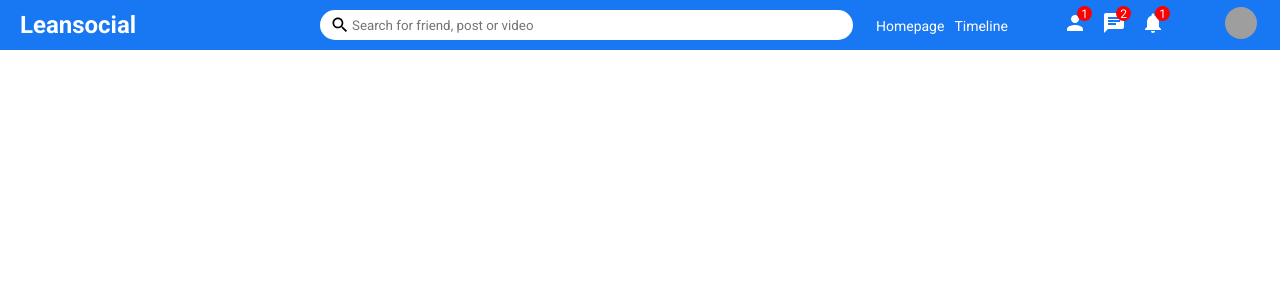
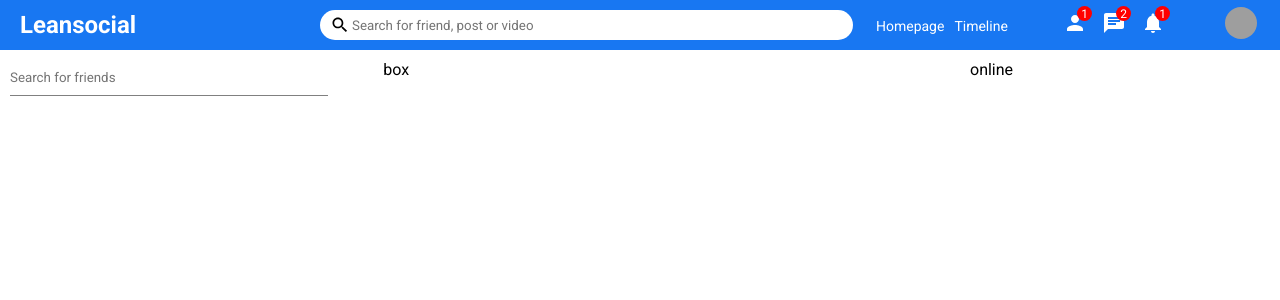
Before and after one commit to LeandroAntunez/react-social, a React (Create React App) app: page /messenger in a window 1280 px wide. Shown: the top 300 px of the page. Built offline with nearby package versions, Linux system fonts and the light colour scheme; sample sign-in values are in the browser's storage.

Commit message:
Messenger: basic HTML structure and style with CSS

```diff
--- a/src/pages/messenger/Messenger.jsx
+++ b/src/pages/messenger/Messenger.jsx
@@ -3,11 +3,26 @@ import Topbar from "../../components/topbar/Topbar";
 
 export default function Messenger() {
     return (
-        <div className="messenger">
+        <>
             <Topbar />
-            <div className="chatMenu"></div>
-            <div className="chatBox"></div>
-            <div className="chatOnline"></div>
-        </div>
+            <div className="messenger">
+                <div className="chatMenu">
+                    <div className="chatMenuWrapper">
+                        <input type="text" placeholder="Search for friends" className="chatMenuInput" />
+
+                    </div>
+                </div>
+                <div className="chatBox">
+                    <div className="chatBoxWrapper">
+                        box
+                    </div>
+                </div>
+                <div className="chatOnline">
+                    <div className="chatOnlineWrapper">
+                        online
+                    </div>
+                </div>
+            </div>
+        </>
     )
 }
--- a/src/pages/messenger/messenger.css
+++ b/src/pages/messenger/messenger.css
@@ -0,0 +1,29 @@
+.messenger {
+    height: calc(100vh - 70px);
+    display: flex;
+}
+
+.chatMenu {
+    flex: 3.5;
+}
+
+
+.chatMenuInput {
+    width: 90%;
+    padding: 10px 0;
+    border: none;
+    border-bottom: 1px solid gray;
+}
+
+.chatBox {
+    flex: 5.5;
+}
+
+.chatOnline {
+    flex: 3;
+}
+
+.chatMenuWrapper, .chatBoxWrapper, .chatOnlineWrapper {
+    padding: 10px;
+    height: 100%;
+}
```
